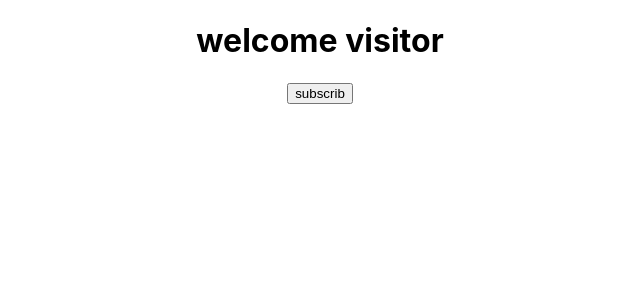
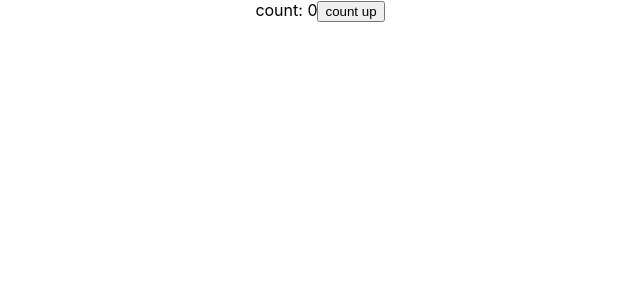
Before and after one commit to yewbdar/new-react, a React (Create React App) app: page / in a window 1280 px wide. Shown: the top 300 px of the page, without its empty margins (320-960 px from the left). Built offline with nearby package versions, Linux system fonts and the light colour scheme.

Commit message:
setState

```diff
--- a/src/App.js
+++ b/src/App.js
@@ -4,11 +4,14 @@
 import Greet from './components/Greet'
 import WelCome from './components/WelCome'
 import Message from './components/Message'
+import Counter from './components/Counter'
+
 
 function App() {
   return (
     <div className="App">
-      <Message/>
+      <Counter/>
+      {/* <Message/> */}
       {/* <Greet name='yoyyo'><p>this is a childe</p></Greet>
       <Greet name='mimimi'><button>hello there</button></Greet>
       <Greet name='you'/>
--- /dev/null
+++ b/src/components/Counter.js
@@ -0,0 +1,20 @@
+import React, { Component } from 'react'
+
+export default class Counter extends Component {
+    state={
+        count:0
+    }
+    increment(){
+        this.setState((privi =>({count:privi.count + 1})), ()=>{
+            console.log("this is the updated state ", this.state.count)
+        })
+    }
+    render() {
+        return (
+            <div>
+                count: {this.state.count}
+                <button onClick={()=>this.increment()}> count up</button>
+            </div>
+        )
+    }
+}
```
